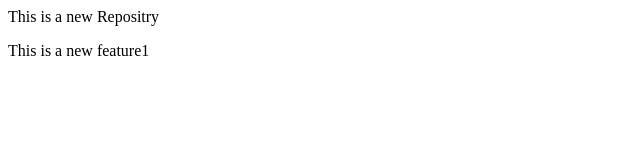
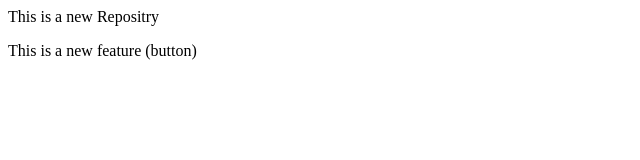
Before and after one commit to veda-rao/LocalRepo, a plain HTML site: page index.html in a window 1280 px wide. Shown: the full height of the page, 0-640 px from the left. Drawn offline with Linux system fonts and the light colour scheme.

```diff
--- a/index.html
+++ b/index.html
@@ -1,2 +1,2 @@
 <p>This is a new Repositry</p>
-<p>This is a new feature1</p>
+<p>This is a new feature (button)</p>
```
